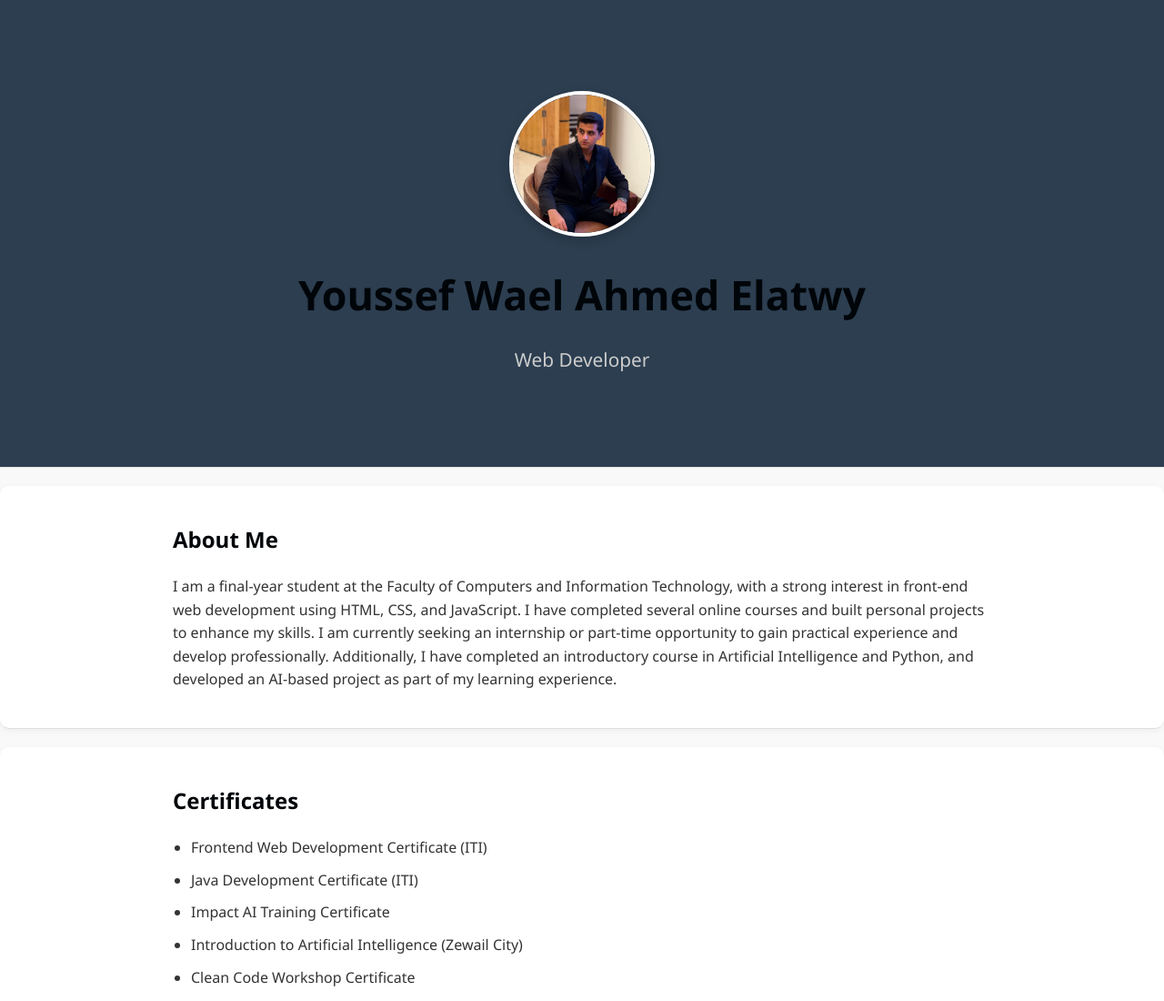
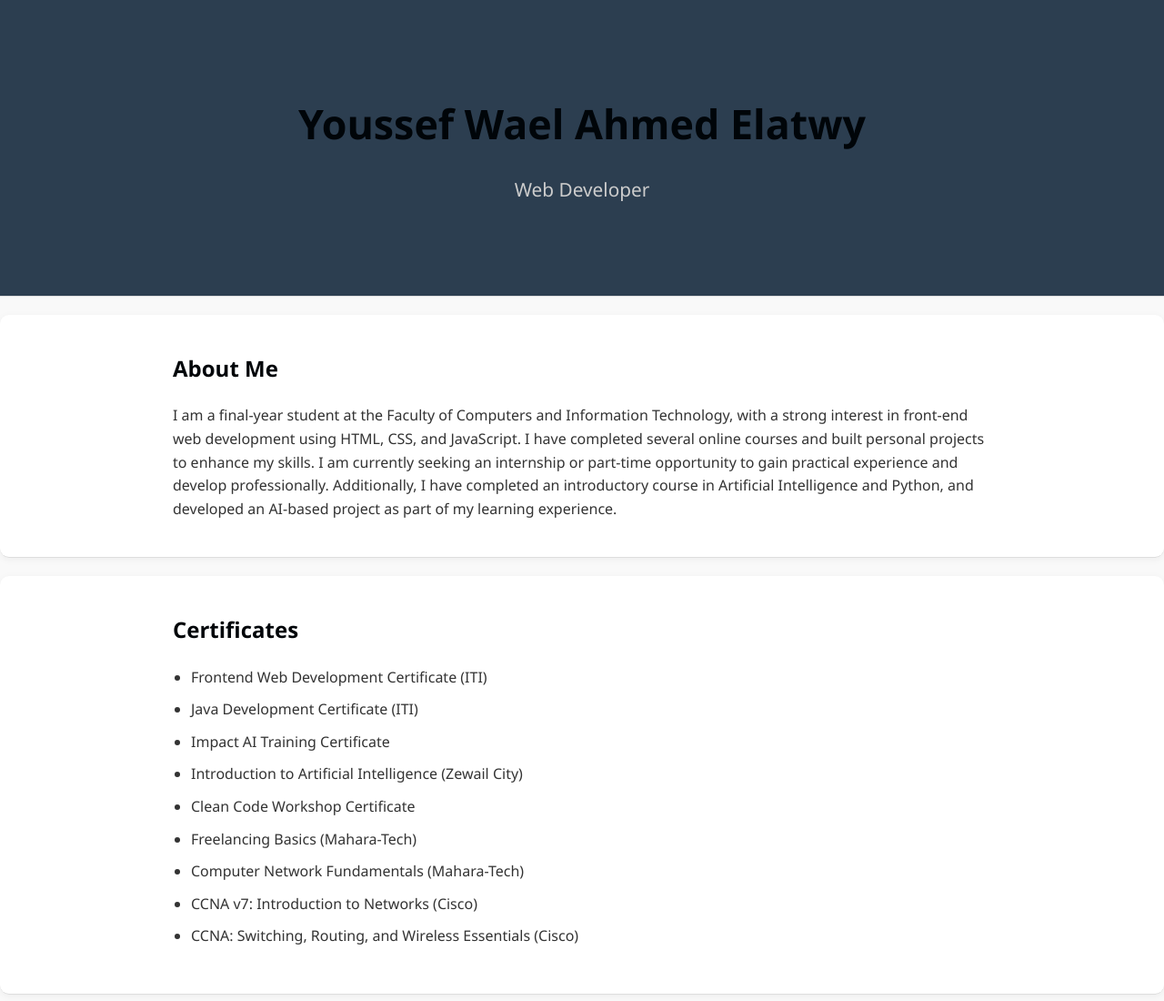
Before and after one commit to youssefatwy/Portfolio, a plain HTML site: page index.html in a window 1280 px wide. Shown: the top 1100 px of the page at 91% size. Drawn offline with Linux system fonts and the light colour scheme.

Commit message:
Update index.html

```diff
--- a/index.html
+++ b/index.html
@@ -13,7 +13,7 @@
     <!-- Hero Section -->
     <section class="hero">
         <div class="container">
-            <img src="./photo_2025-07-16_18-35-36.jpg" alt="Youssef Elatwy" class="profile-pic">
+
             <h1>Youssef Wael Ahmed Elatwy</h1>
             <p> Web Developer</p>
         </div>
```
